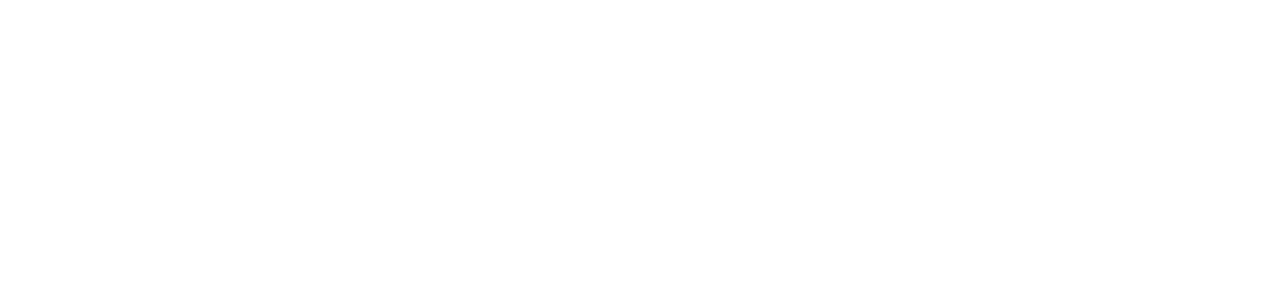
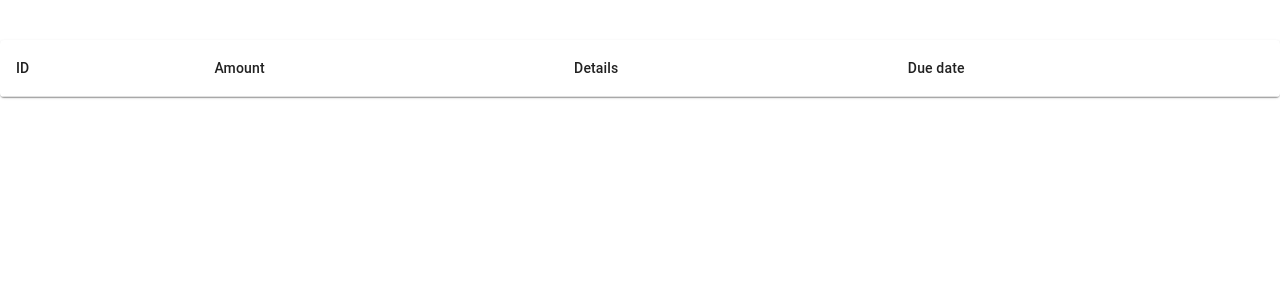
Before and after one commit to burnfire123/altametrics-code-test, a React (Vite) app in the folder frontend/: page /invoices in a window 1280 px wide. Shown: the top 300 px of the page. Built offline with nearby package versions, Linux system fonts and the light colour scheme.

Commit message:
[15] Created Invoices table

```diff
--- a/frontend/src/pages/Invoices.tsx
+++ b/frontend/src/pages/Invoices.tsx
@@ -1,3 +1,29 @@
+import { Box, Paper, Table, TableBody, TableCell, TableContainer, TableHead } from "@mui/material";
+import React from "react";
+import { useDispatch } from "react-redux";
+import { AppDispatch } from "../store";
+
 export function InvoicesComponent() {
-	return <></>;
+	const dispatch = useDispatch<AppDispatch>();
+	return <Box minWidth={"100vw"} minHeight={"90vh"}>
+		<TableContainer component={Paper}>
+			<Table>
+				<TableHead>
+					<TableCell>
+						ID
+					</TableCell>
+					<TableCell>
+						Amount
+					</TableCell>
+					<TableCell>
+						Details
+					</TableCell>
+					<TableCell>
+						Due date
+					</TableCell>
+				</TableHead>
+				<TableBody></TableBody>
+			</Table>
+		</TableContainer>
+	</Box>;
 }
```
